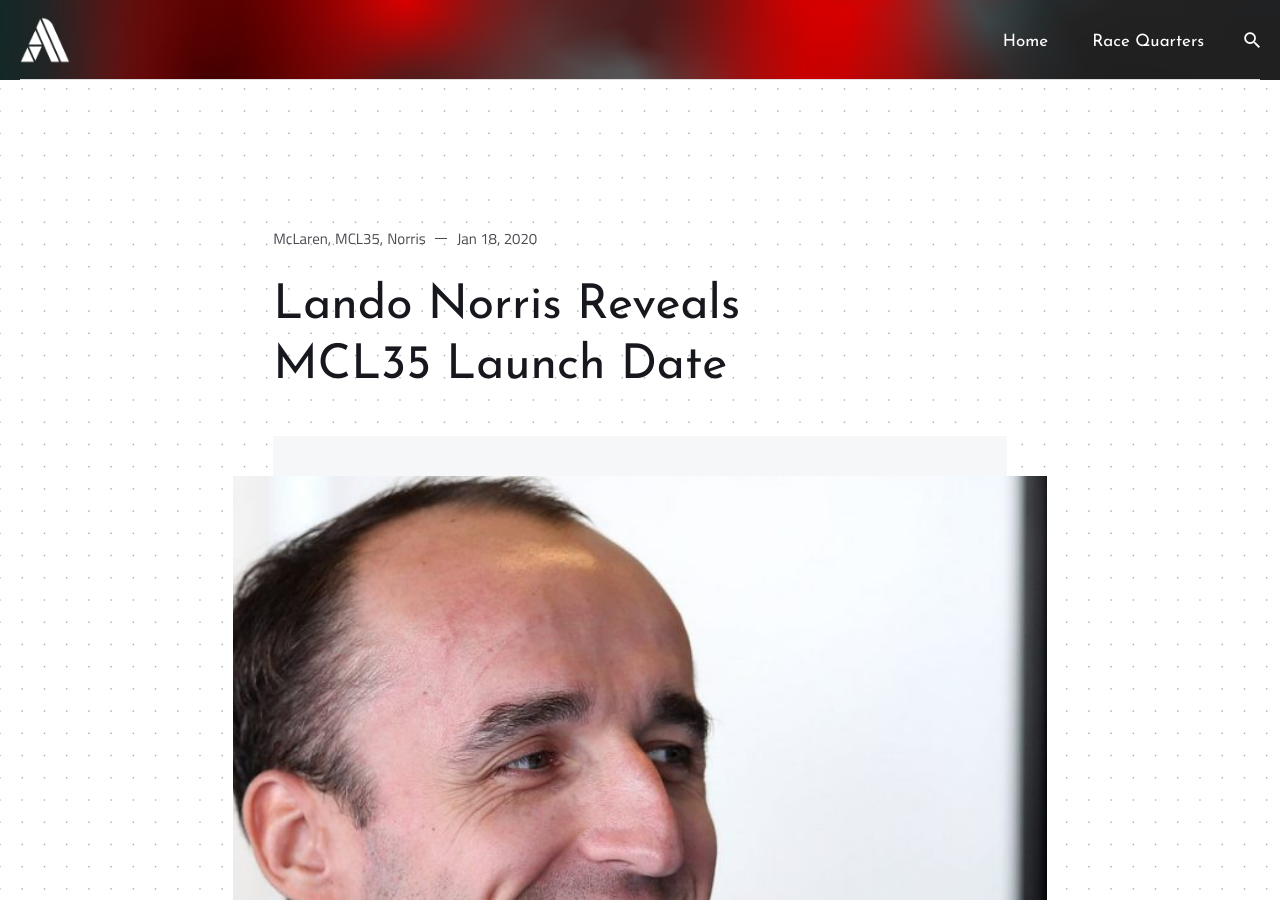
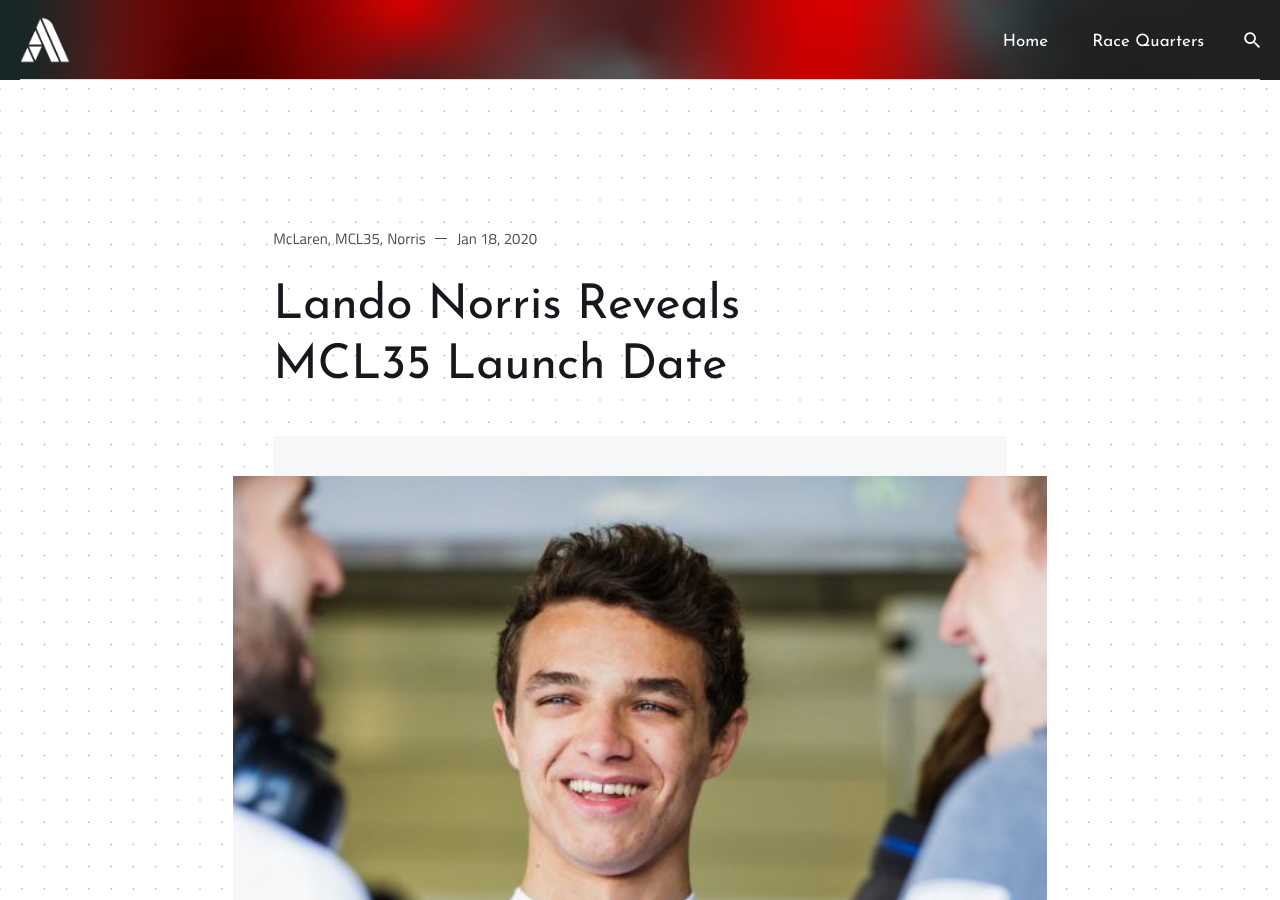
Before and after one commit to Asfalto-Ascari/AsfaltoAscari, a Jekyll site: the page built from _posts/2020-1-17-LandoNorrisRevealsMCL35Launch.md, in a window 1280 px wide and 900 px high. Built offline with Jekyll 4.4.1, drawn with Linux system fonts in a browser that asks for light colours; nearby versions of some CDN libraries; comment, search, counter and statistics services are not loaded.

Commit message:
Update 2020-1-17-LandoNorrisRevealsMCL35Launch.md

```diff
--- a/_posts/2020-1-17-LandoNorrisRevealsMCL35Launch.md
+++ b/_posts/2020-1-17-LandoNorrisRevealsMCL35Launch.md
@@ -2,7 +2,7 @@
 layout: post
 title:  "Lando Norris Reveals MCL35 Launch Date"
 date:   2020-1-17 21:56:55 -0300
-image:  "/images/Media/009CoverImageKubica.jpg"
+image:  "/images/716F98ED-11CA-4692-870B-99971DA0EB89.jpeg"
 tags:
 - McLaren
 - MCL35
```
